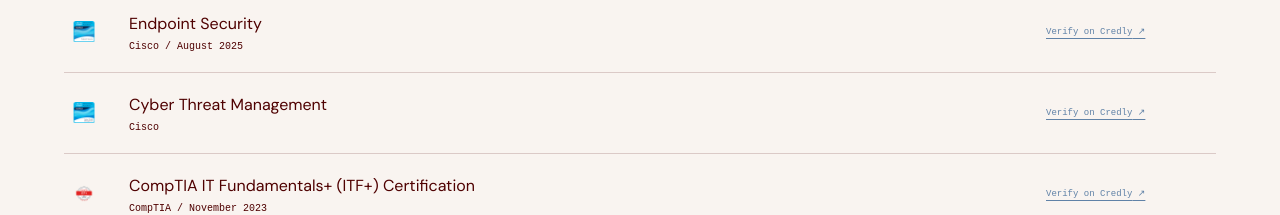
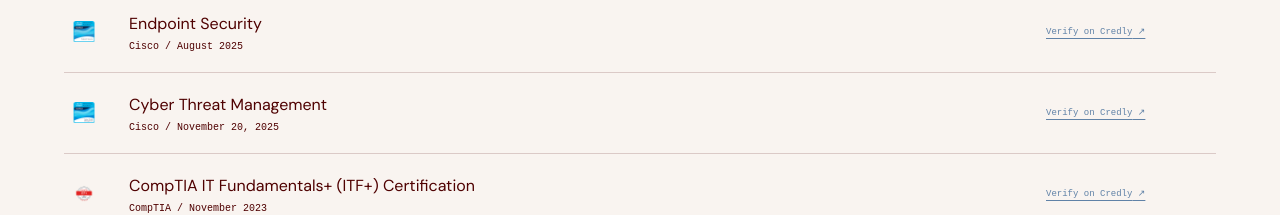
Before and after one commit to ninapascua/ninapascua-portfolio, a React (Vite) app: page / in a window 1280 px wide. Shown: the part 6160-6375 px from the top of the page. Built offline with nearby package versions, Linux system fonts and the light colour scheme; no server answers; a web font is replaced by a local one.

Commit message:
Update Site source

```diff
--- a/src/data.js
+++ b/src/data.js
@@ -41,11 +41,11 @@ export const certificates=[
   ['AI & Data','Data Analytics Essentials','Cisco','March 2026'],
   ['Cloud & Security','AWS Academy Graduate — Cloud Foundations Training Badge','AWS Academy','March 2026'],
   ['Cloud & Security','Endpoint Security','Cisco','August 2025'],
-  ['Cloud & Security','Cyber Threat Management','Cisco',null],
+  ['Cloud & Security','Cyber Threat Management','Cisco','November 20, 2025'],
   ['IT Fundamentals','CompTIA IT Fundamentals+ (ITF+) Certification','CompTIA','November 2023'],
 ];
 // Public badges matched by their issuer-provided titles and recipient names.
-// Cyber Threat Management has no supplied issue date; none is inferred.
+// Cyber Threat Management's issue date is verified from Credly's public badge metadata.
 export const certificateEvidence={
   'Work with Components in Figma':{url:'https://www.coursera.org/account/accomplishments/verify/25W7WW8QQI3B',provider:'Coursera'},
   'Relational Database V8':{url:'https://www.freecodecamp.org/certification/fcc6e66bdab-1c12-4b36-8525-1bcfcd71c947/relational-database-v8',provider:'freeCodeCamp'},
```
